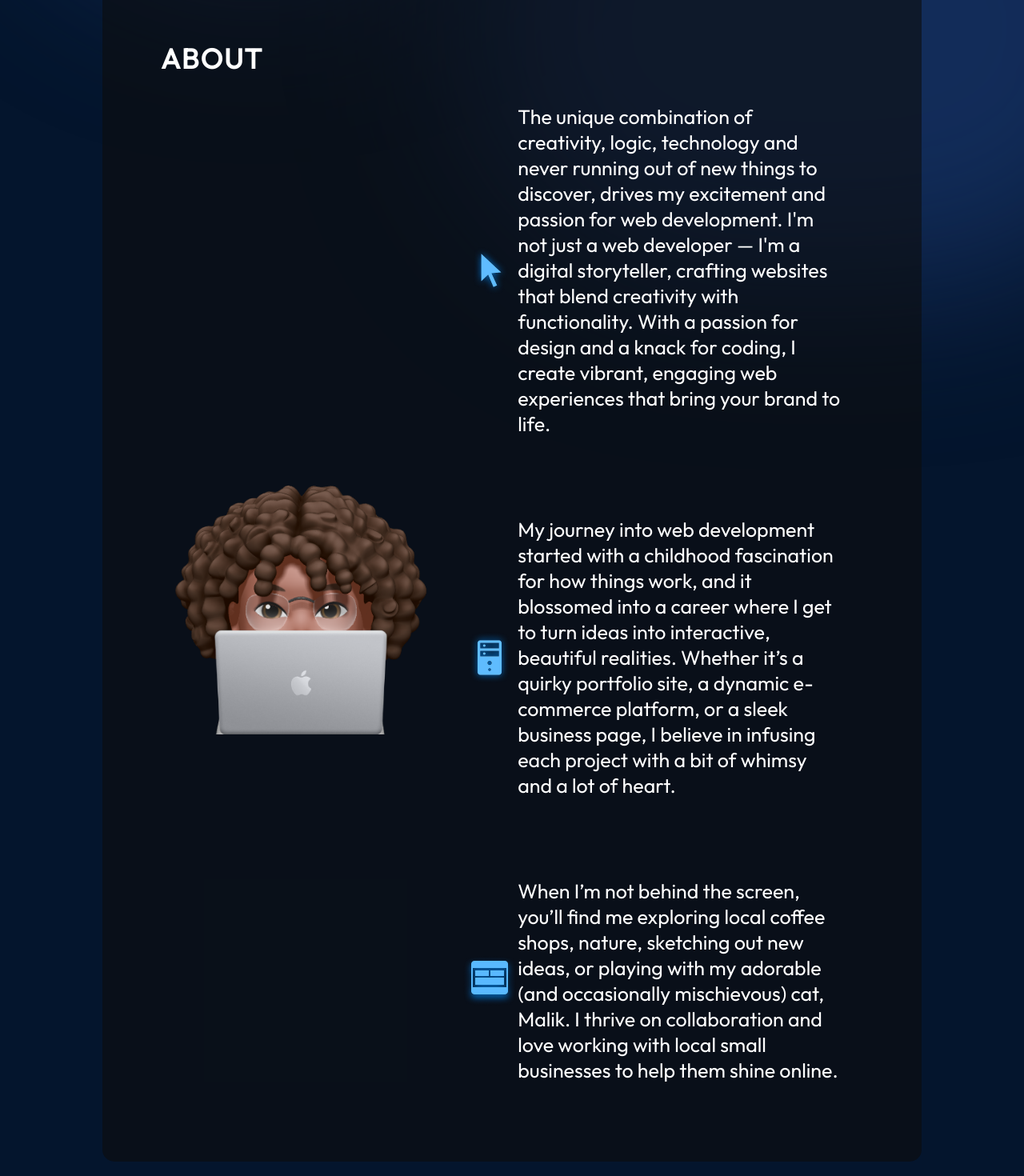
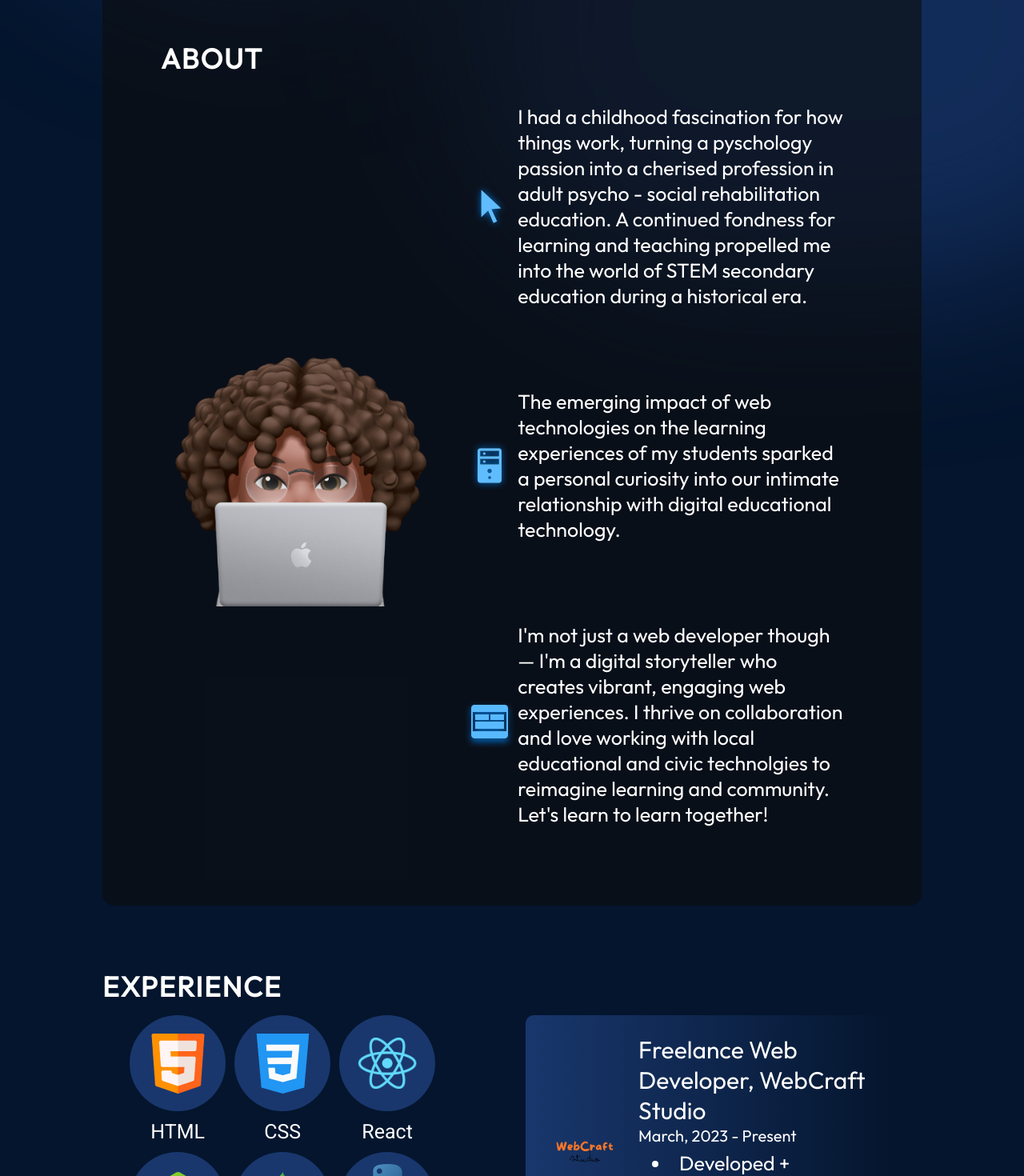
Before and after one commit to eternalmaha/Portfolio, a React (Vite) app: page / in a window 1280 px wide. Shown: the part 680-2150 px from the top of the page at 80% size. Built offline with nearby package versions, Linux system fonts and the light colour scheme.

Commit message:
updated about text details

```diff
--- a/src/components/About/About.jsx
+++ b/src/components/About/About.jsx
@@ -14,16 +14,15 @@ export const About = () => {
                                 <img className={styles.aboutImg} src = {getImageUrl("about/cursorIcon.png")} alt = "front-end dev icon"/>
                                 <div className={styles.aboutItemText}>
                                     <p>
-                                        The unique combination of creativity, logic, technology and never running out of new things to discover, drives my excitement and passion for web development. I'm not just a web developer — I'm a digital storyteller, crafting websites that blend creativity with functionality. With a passion for design and a knack for coding, I create vibrant, engaging web experiences that bring your brand to life.
+                                    I had a childhood fascination for how things work, turning a pyschology passion into a cherised profession in adult psycho - social rehabilitation education. A continued fondness for learning and teaching propelled me into the world of STEM secondary education during a historical era.
                                     </p>
                                 </div>
                             </li>
                             <li className={styles.aboutItem}>
                                 <img className={styles.aboutImg} src = {getImageUrl("about/serverIcon.png")} alt = "back-end dev icon"/>
                                 <div className={styles.aboutItemText}>
-
                                     <p>
-                                    My journey into web development started with a childhood fascination for how things work, and it blossomed into a career where I get to turn ideas into interactive, beautiful realities. Whether it’s a quirky portfolio site, a dynamic e-commerce platform, or a sleek business page, I believe in infusing each project with a bit of whimsy and a lot of heart.
+                                    The emerging impact of web technologies on the learning experiences of my students sparked a personal curiosity into our intimate relationship with digital educational technology.
                                     </p>
                                 </div>
                             </li>
@@ -32,7 +31,7 @@ export const About = () => {
                                 <div className={styles.aboutItemText} >
 
                                     <p>
-                                    When I’m not behind the screen, you’ll find me exploring local coffee shops, nature, sketching out new ideas, or playing with my adorable (and occasionally mischievous) cat, Malik. I thrive on collaboration and love working with local small businesses to help them shine online.
+                                    I'm not just a web developer though — I'm a digital storyteller who creates vibrant, engaging web experiences. I thrive on collaboration and love working with local educational and civic technolgies to reimagine learning and community. Let's learn to learn together!
                                     </p>
                                 </div>
                             </li>
--- a/src/components/Hero/Hero.jsx
+++ b/src/components/Hero/Hero.jsx
@@ -8,7 +8,7 @@ export const Hero = () => {
             <div className={styles.content}>
                 <h1 className={styles.title}> Hi, Maha here. </h1>
                 <p className={styles.description}> I'm a Full Stack, React Developer. </p>
-                <a className = {styles.contactBtn} href = 'mailto:maha.ahmed4peace@gmail.com'> Contact Me </a>
+                <a className = {styles.contactBtn} href='mailto:maha.ahmed4peace@gmail.com'> Contact Me </a>
             </div>
             <img className = {styles.Img} src = {getImageUrl("hero/magimaha.png")} alt = "Hero image of me"/>
             <div className={styles.topBlur}></div>
```
